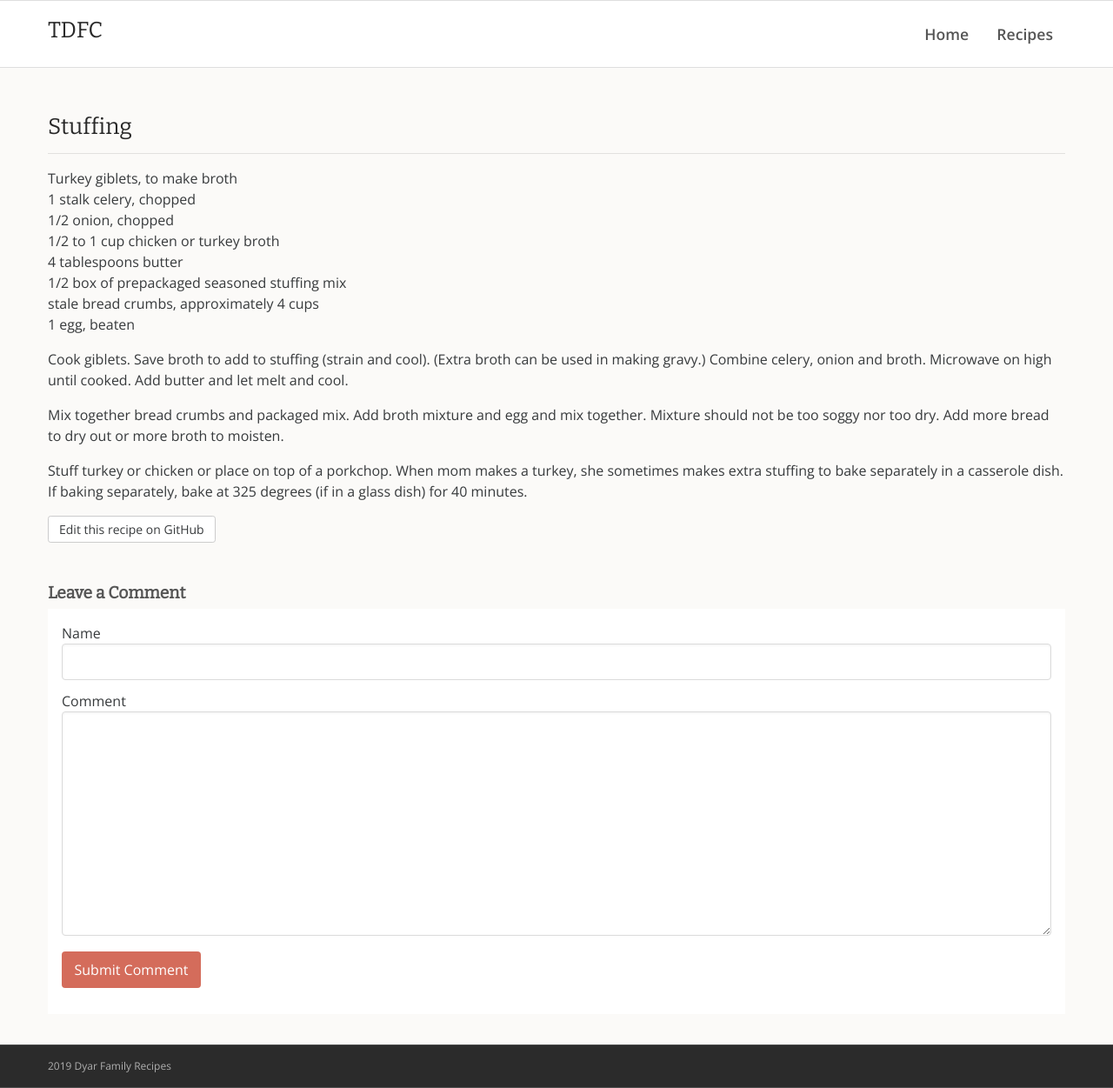
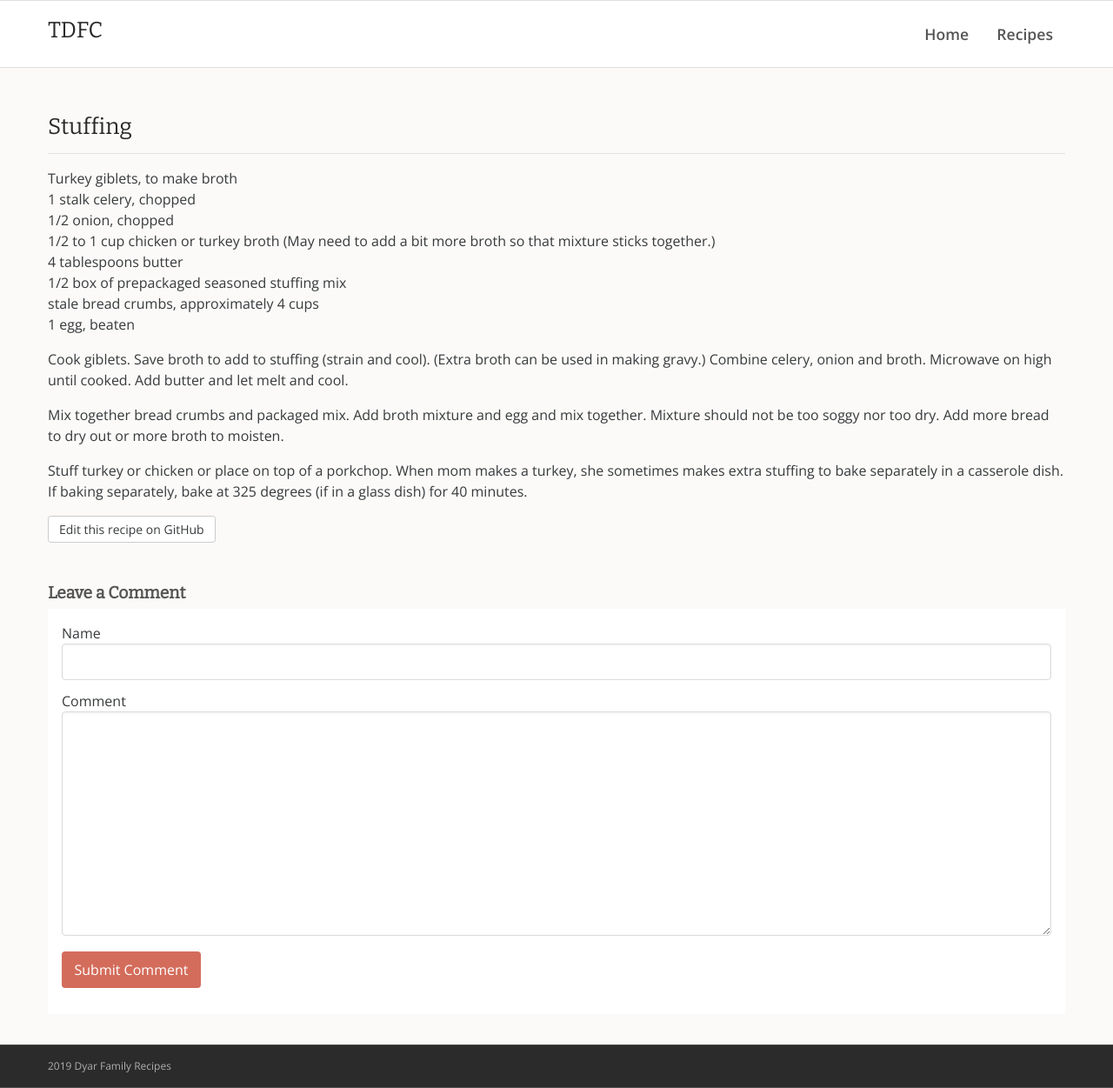
Before and after one commit to rdyar/tdfc, a Jekyll site: the page built from _odds-and-ends/stuffing.md, in a window 1280 px wide and 1251 px high. Shown: the whole window at 87% size. Built offline with Jekyll 4.4.1, drawn with Linux system fonts in a browser that asks for light colours.

Commit message:
Update stuffing.md

```diff
--- a/_odds-and-ends/stuffing.md
+++ b/_odds-and-ends/stuffing.md
@@ -4,7 +4,7 @@
 Turkey giblets, to make broth
 1 stalk celery, chopped
 1/2 onion, chopped
-1/2 to 1 cup chicken or turkey broth
+1/2 to 1 cup chicken or turkey broth (May need to add a bit more broth so that mixture sticks together.)
 4 tablespoons butter
 1/2 box of prepackaged seasoned stuffing mix
 stale bread crumbs, approximately 4 cups
```
